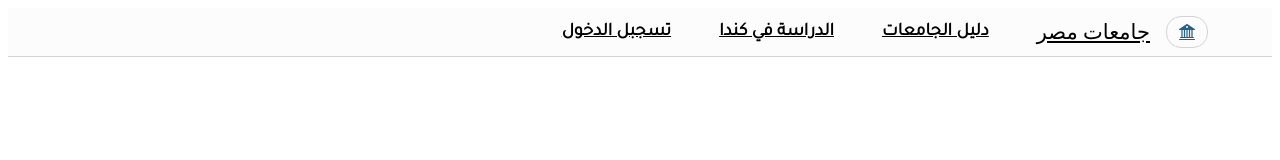
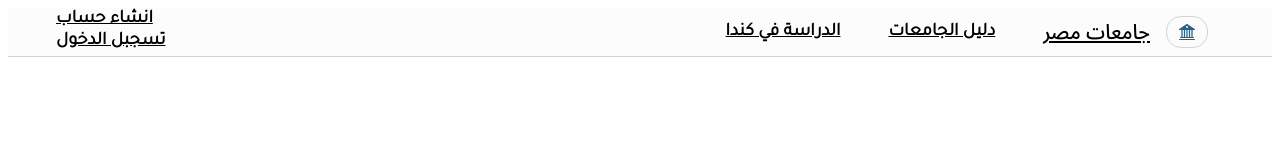
Before and after one commit to Ahmedoranos/UniversitiesUI, a plain HTML site: page index.html in a window 1280 px wide. Drawn offline with Linux system fonts and the light colour scheme; files whose address does not match are found by name; a web font is replaced by a local one.

Commit message:
assets added

```diff
--- a/index.html
+++ b/index.html
@@ -15,7 +15,7 @@
 <body>
     <header>
           <div class="header_new" id="myHeader" style="border: ;">
-              <div class="div_inside_header_new" style="display: flex;flex-direction: row-reverse;border: ">
+              <div class="div_inside_header_new" style="display: flex;flex-direction: row-reverse;border:;width: 75%">
                     <div class="div_contain_logo_tag_new" style="border:;">
                             <div class="logo_div">
                                 <svg xmlns="http://www.w3.org/2000/svg" width="16" height="16" fill="#26618B"   style="align-self: center;"
@@ -46,12 +46,22 @@
                     </div>
               </div>
 
-              <div class="div_contain_a_tag"  style="font-size: large;font-family: tajawal;border:  ;">
+              <div style="border: ;width: 25%;margin-left: 3rem;">
+
+                <div class=""  style="font-size: large;font-family: tajawal;border:  ;">
+                        <a href="http://egyptuniversities.org/study_in_usa" class="site_tag"  style="font-size: large;">
+
+                            انشاء حساب
+                        </a>
+                </div>
+                <div class=""  style="font-size: large;font-family: tajawal;border:  ;">
                     <a href="http://egyptuniversities.org/study_in_usa" class="site_tag"  style="font-size: large;">
 
                         تسجبل الدخول
                     </a>
-               </div>
+                </div>
+
+            </div>
          </div>
     </header>
 </body>
```
Also changed, not shown: assets/fonts/Droid-Naskh-Regular.ttf (added), assets/fonts/NotoSansArabic-SemiCondensedMedium.ttf (added).
